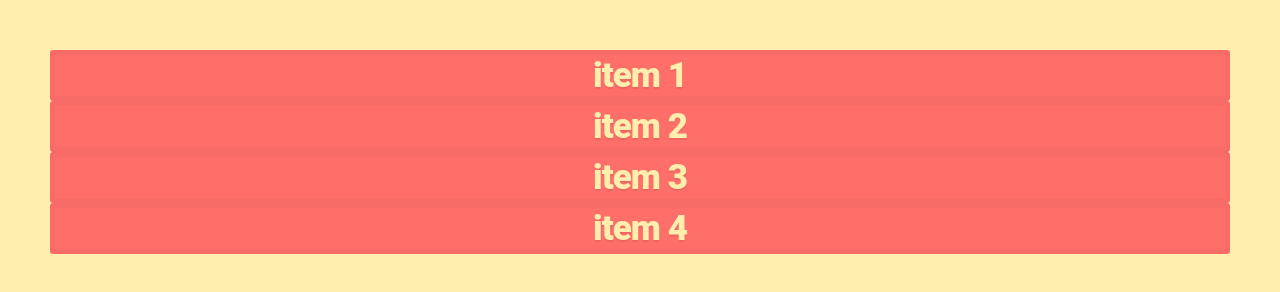
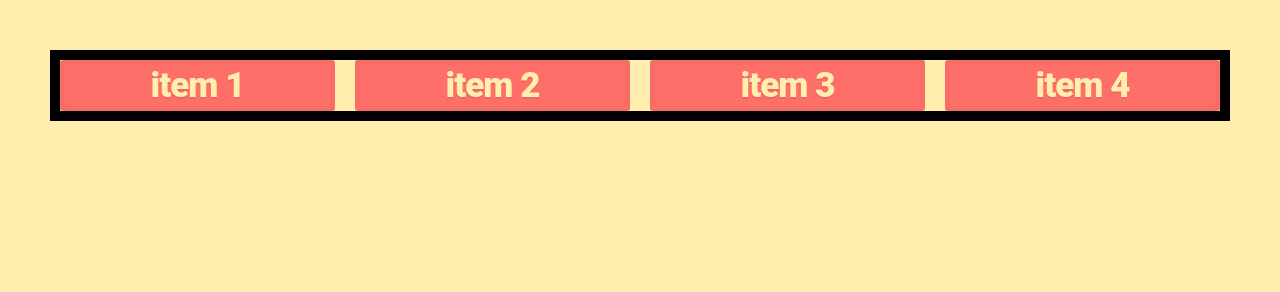
Before and after one commit to jerdeva/cssgrid-course-code, a plain HTML site: page 10-minmax/start-code/index.html in a window 1280 px wide. Drawn offline with Linux system fonts and the light colour scheme.

Commit message:
10 min/max

```diff
--- a/10-minmax/start-code/styles.css
+++ b/10-minmax/start-code/styles.css
@@ -4,4 +4,7 @@
 
 .container {
   display: grid;
+  gap: 20px;
+  border: 10px solid black;
+  grid-template-columns: repeat(auto-fit, minmax(150px, 1fr));
 }
```
